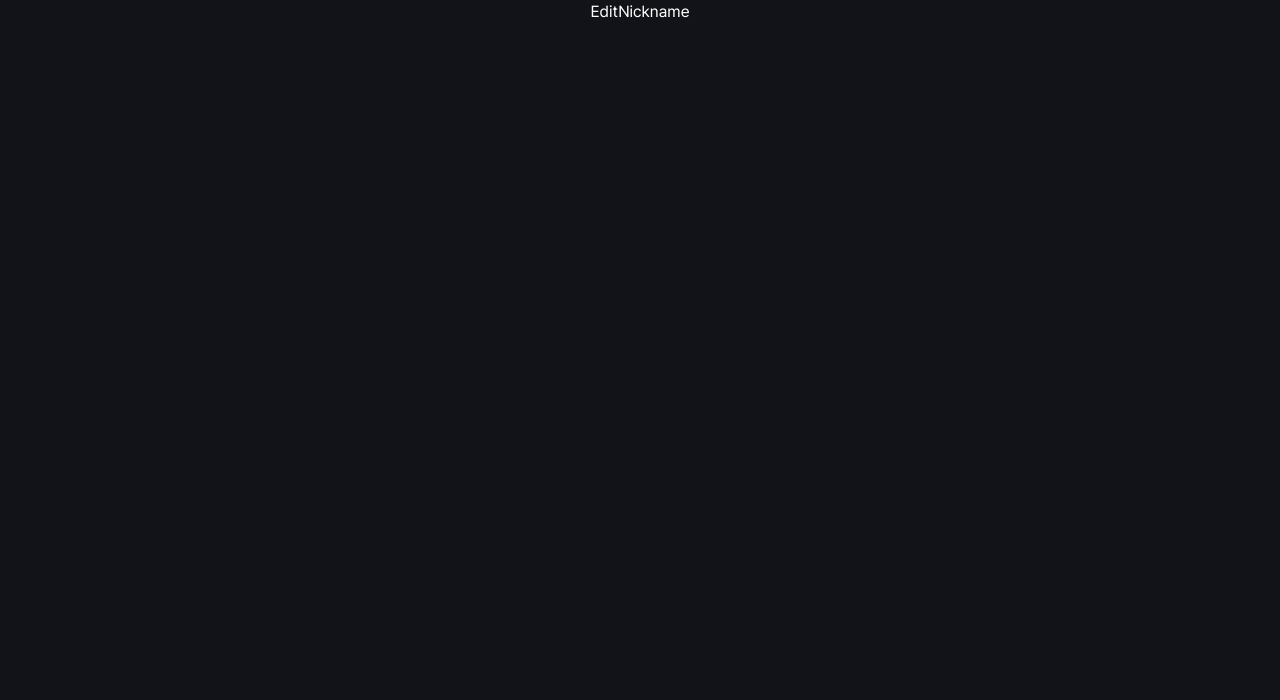
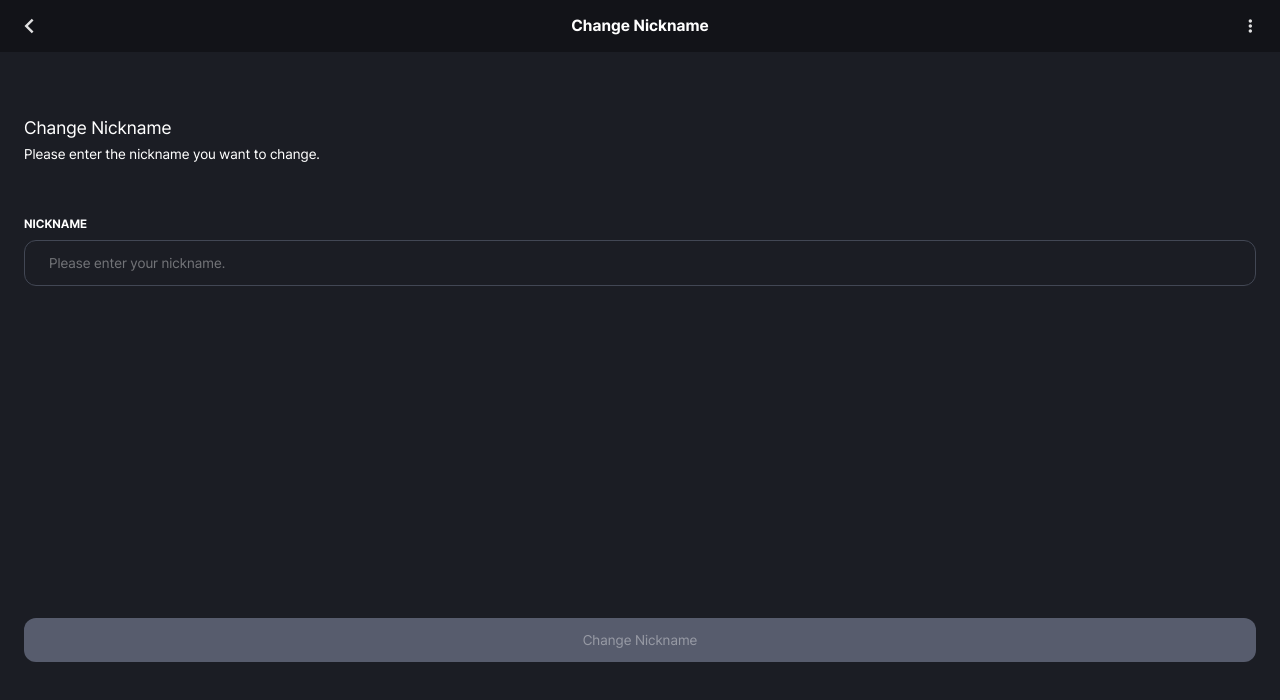
Before and after one commit to k-redstone/horong_fe, a Next.js app in the folder horong/: page /edit/nickname in a window 1280 px wide. Shown: the top 700 px of the page. Built offline with nearby package versions, Linux system fonts and the light colour scheme; no server answers; sample sign-in values are in the browser's storage.

Commit message:
feat: 마이페이지 닉네임 변경 구현

```diff
--- a/horong/src/app/(util)/edit/nickname/page.tsx
+++ b/horong/src/app/(util)/edit/nickname/page.tsx
@@ -1,7 +1,117 @@
-import React from 'react'
+'use client'
+import { useMutation, useQueryClient } from '@tanstack/react-query'
+import { useRouter } from 'next/navigation'
+import { useState } from 'react'
+import toast from 'react-hot-toast'
 
+import privateAPI from '@/api/privateAPI/index.ts'
+import GlobalHeader from '@/components/globalHeader/index.tsx'
+import { EDIT_NICKNAME_CONSTANT } from '@/constants/edit/nickname/index.ts'
+import useLangStore from '@/hooks/useLangStore.ts'
+import XmarkIcon from '@/static/svg/auth/auth-xmark-icon.svg'
 function EditNickname() {
-  return <div>EditNickname</div>
+  const [nickname, setNickname] = useState('')
+  const [errorText, setErrorText] = useState('')
+
+  const lang = useLangStore((state) => state.lang)
+
+  const router = useRouter()
+  const queryClient = useQueryClient()
+  const { mutate: changeNicknameMutation } = useMutation({
+    mutationFn: async () => {
+      const formData = new FormData()
+      formData.append('nickname', nickname)
+
+      const config = {
+        headers: {
+          'Content-Type': 'multipart/form-data',
+        },
+      }
+      const res = await privateAPI.put('/user/profile', formData, config)
+
+      return res.data.result
+    },
+    onSuccess: () => {
+      toast.success(EDIT_NICKNAME_CONSTANT[lang]['nickname-toast-success'])
+      queryClient.invalidateQueries({
+        queryKey: ['user'],
+      })
+
+      router.back()
+    },
+    // eslint-disable-next-line @typescript-eslint/no-explicit-any
+    onError: (err: any) => {
+      //status에 따라 에러 메시지 변경
+      if (err.response.status === 400) {
+        setErrorText(EDIT_NICKNAME_CONSTANT[lang]['nickname-toast-fail1'])
+      } else {
+        setErrorText(EDIT_NICKNAME_CONSTANT[lang]['nickname-toast-fail2'])
+      }
+    },
+  })
+
+  const changeNickname = () => {
+    changeNicknameMutation()
+  }
+  return (
+    <div className="flex h-full w-full flex-col justify-start gap-y-6 bg-grey-80">
+      <GlobalHeader
+        pageName={EDIT_NICKNAME_CONSTANT[lang]['nickname-header']}
+      />
+
+      <div className="flex flex-col items-center justify-between overflow-y-scroll px-6">
+        <div className="flex w-full flex-col gap-y-1 py-10">
+          <h3 className="text-lg">
+            {EDIT_NICKNAME_CONSTANT[lang]['nickname-title']}
+          </h3>
+          <span className="text-sm">
+            {EDIT_NICKNAME_CONSTANT[lang]['nickname-sub-title']}
+          </span>
+        </div>
+
+        {/* 닉네임 변경 컨테이너 */}
+        <div className="mb-[20rem] flex w-full flex-col gap-y-2 py-3">
+          <label
+            className="text-high text-xs-bold"
+            htmlFor="edit-nickname"
+          >
+            NICKNAME
+          </label>
+          <div className="flex w-full items-center justify-between rounded-xl border border-grey-60 bg-transparent py-3 pl-6 pr-4 text-sm text-text-high focus-within:border-primary">
+            <input
+              id="edit-nickname"
+              type="text"
+              value={nickname}
+              onChange={(e) => setNickname(e.target.value)}
+              className="flex-1 bg-transparent outline-none placeholder:text-text-disabled"
+              placeholder={EDIT_NICKNAME_CONSTANT[lang]['nickname-placeholder']}
+            />
+            <div className="flex items-center gap-x-2">
+              {nickname && (
+                <button
+                  className="focus-visible:outline-primary"
+                  onClick={() => setNickname('')}
+                >
+                  <XmarkIcon />
+                </button>
+              )}
+            </div>
+          </div>
+          {errorText && (
+            <p className="ml-2 w-full text-xs text-warning">{errorText}</p>
+          )}
+        </div>
+
+        <button
+          disabled={nickname.length <= 0}
+          onClick={changeNickname}
+          className={`${nickname.length <= 0 && '!bg-grey-50 text-text-disabled'} flex w-full items-center justify-center rounded-xl bg-primary px-24 py-3 text-sm text-grey-100`}
+        >
+          {EDIT_NICKNAME_CONSTANT[lang]['nickname-btn']}
+        </button>
+      </div>
+    </div>
+  )
 }
 
 export default EditNickname
--- /dev/null
+++ b/horong/src/constants/edit/nickname/index.ts
@@ -0,0 +1,63 @@
+interface EditNicknameConstantType {
+  [key: string]: {
+    'nickname-header': string
+    'nickname-title': string
+    'nickname-sub-title': string
+    'nickname-placeholder': string
+    'nickname-btn': string
+
+    'nickname-toast-success': string
+    'nickname-toast-fail1': string
+    'nickname-toast-fail2': string
+  }
+}
+
+export const EDIT_NICKNAME_CONSTANT: EditNicknameConstantType = {
+  KOREAN: {
+    'nickname-header': '닉네임 변경',
+    'nickname-title': '닉네임 변경',
+    'nickname-sub-title': '변경할 닉네임을 입력해주세요.',
+    'nickname-placeholder': '닉네임을 입력해주세요.',
+    'nickname-btn': '닉네임 변경',
+
+    'nickname-toast-success': '닉네임이 변경되었습니다.',
+    'nickname-toast-fail1': '이미 사용중인 닉네임입니다.',
+    'nickname-toast-fail2': '닉네임 변경에 실패했습니다.',
+  },
+
+  ENGLISH: {
+    'nickname-header': 'Change Nickname',
+    'nickname-title': 'Change Nickname',
+    'nickname-sub-title': 'Please enter the nickname you want to change.',
+    'nickname-placeholder': 'Please enter your nickname.',
+    'nickname-btn': 'Change Nickname',
+
+    'nickname-toast-success': 'Nickname has been changed.',
+    'nickname-toast-fail1': 'Nickname is already in use.',
+    'nickname-toast-fail2': 'Failed to change nickname.',
+  },
+
+  JAPANESE: {
+    'nickname-header': 'ニックネーム変更',
+    'nickname-title': 'ニックネーム変更',
+    'nickname-sub-title': '変更したいニックネームを入力してください。',
+    'nickname-placeholder': 'ニックネームを入力してください。',
+    'nickname-btn': 'ニックネーム変更',
+
+    'nickname-toast-success': 'ニックネームが変更されました。',
+    'nickname-toast-fail1': 'すでに使用されているニックネームです。',
+    'nickname-toast-fail2': 'ニックネームの変更に失敗しました。',
+  },
+
+  CHINESE: {
+    'nickname-header': '昵称更改',
+    'nickname-title': '昵称更改',
+    'nickname-sub-title': '请输入要更改的昵称。',
+    'nickname-placeholder': '请输入昵称。',
+    'nickname-btn': '昵称更改',
+
+    'nickname-toast-success': '昵称已更改。',
+    'nickname-toast-fail1': '昵称已被使用。',
+    'nickname-toast-fail2': '更改昵称失败。',
+  },
+}
```
